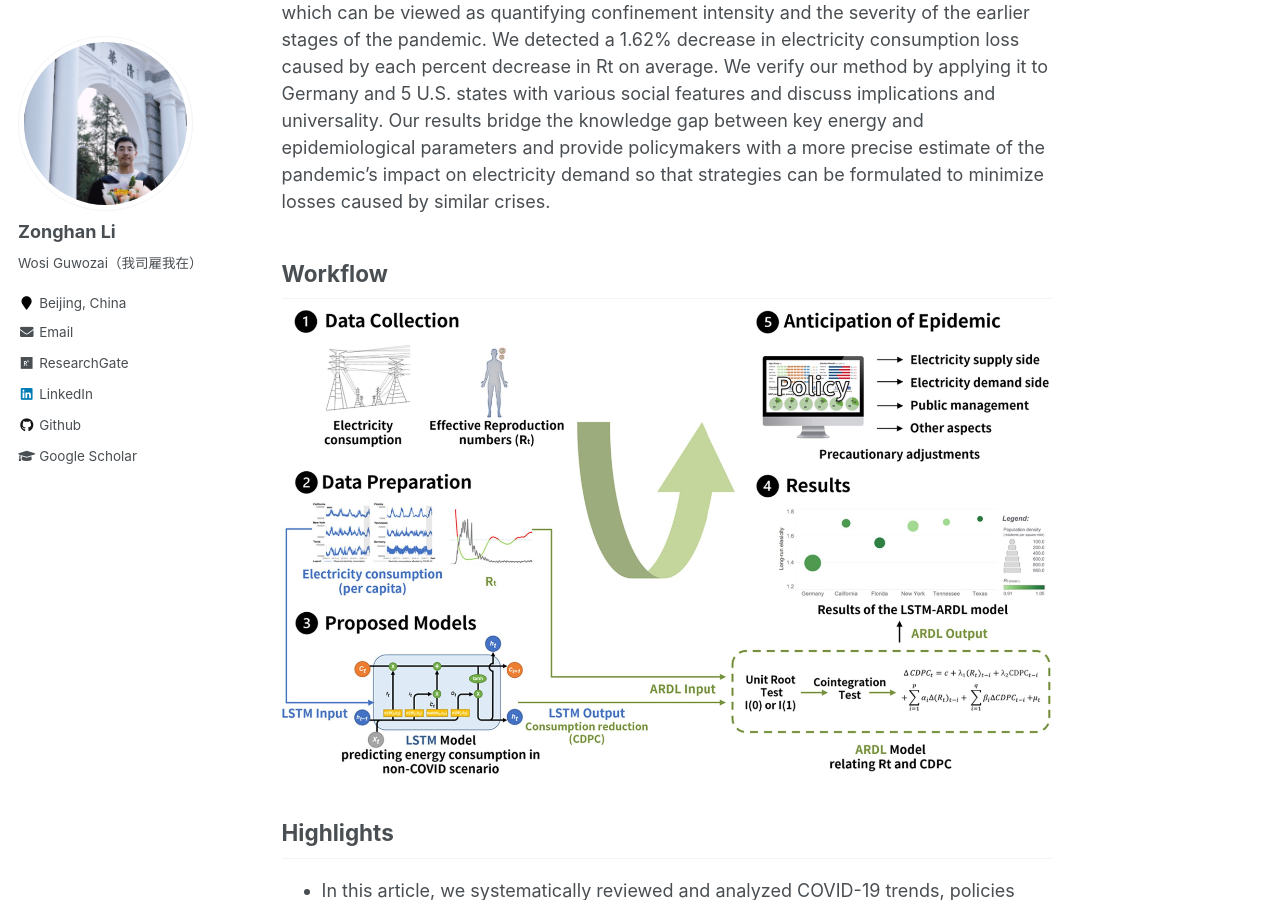
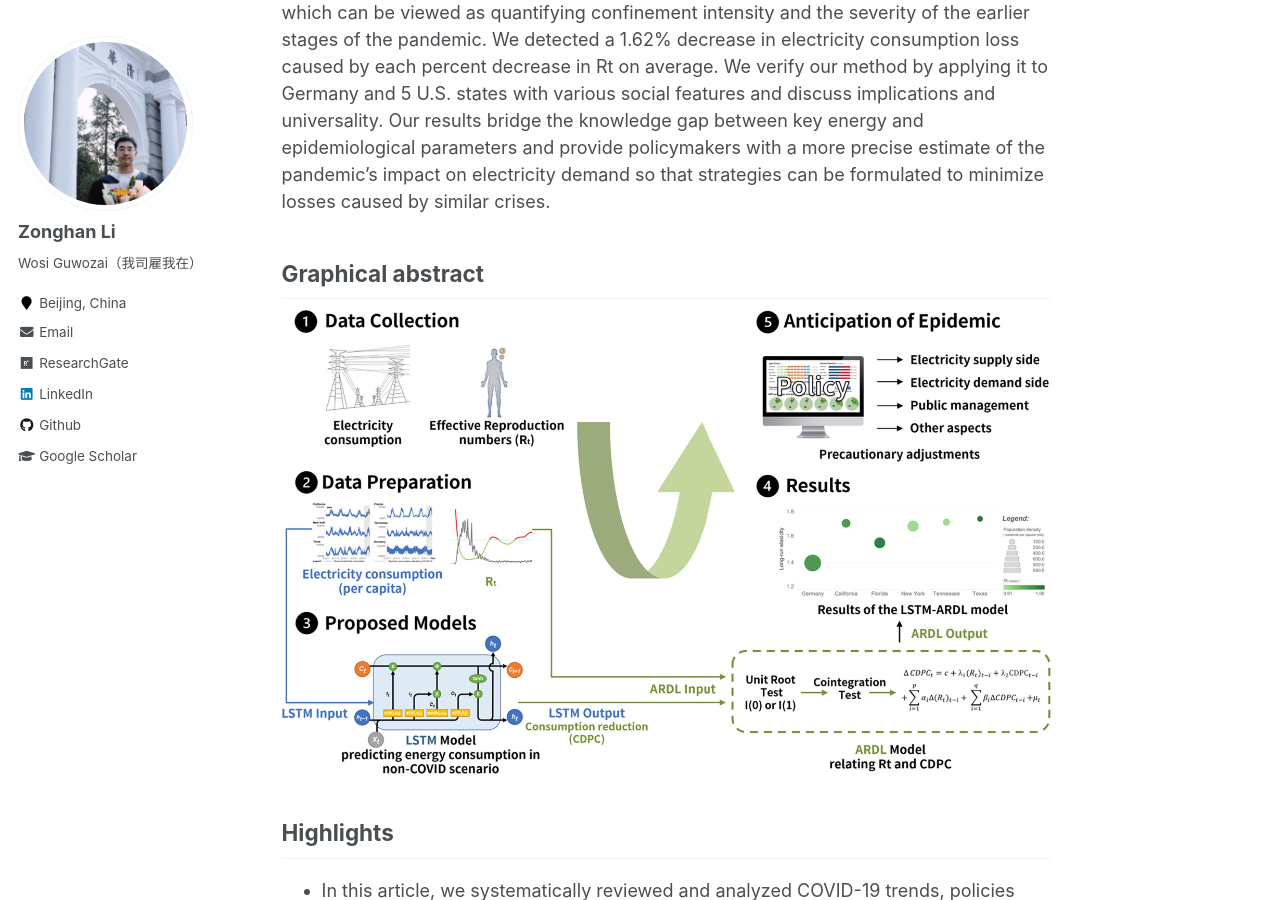
Before and after one commit to lzh3278/lzh.github.io, a Jekyll site: the page built from _publications/ijepes2022.md, in a window 1280 px wide and 900 px high, scrolled down 741 px. Built offline with Jekyll 4.4.1, drawn with Linux system fonts in a browser that asks for light colours.

Commit message:
Update ijepes2022.md

```diff
--- a/_publications/ijepes2022.md
+++ b/_publications/ijepes2022.md
@@ -13,7 +13,7 @@ Abstract
 ------
 In addition to the tremendous loss of life due to coronavirus disease 2019 (COVID-19), the pandemic created challenges for the energy system, as strict confinement measures such as lockdown and social distancing compelled by governments worldwide resulted in a significant reduction in energy demand. In this study, a novel, quantitative and uncomplex method for estimating the energy consumption loss due to the pandemic, which was derived from epidemiological data in the beginning stages, is provided; the method bonds a data-driven prediction (LSTM network) of energy consumption due to COVID-19 to an econometric model (ARDL) so that the long- and short-term impact can be synthesized with adequate statistical validation. The results show that energy loss is statistically correlated with the time-changing effective reproductive number (Rt) of the disease, which can be viewed as quantifying confinement intensity and the severity of the earlier stages of the pandemic. We detected a 1.62% decrease in electricity consumption loss caused by each percent decrease in Rt on average. We verify our method by applying it to Germany and 5 U.S. states with various social features and discuss implications and universality. Our results bridge the knowledge gap between key energy and epidemiological parameters and provide policymakers with a more precise estimate of the pandemic’s impact on electricity demand so that strategies can be formulated to minimize losses caused by similar crises.
 
-Workflow
+Graphical abstract
 -----
 ![Workflow of JEPE2022](http://lzh3278.github.io/files/workflow-ijepes2022.jpg)
 
```
